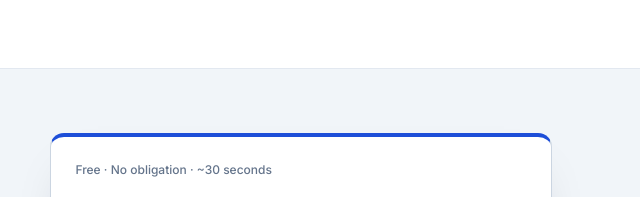
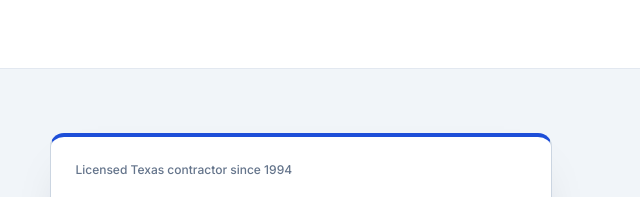
Before and after one commit to jtfasulo7/sybago-website, a website: page pnr/index.html in a window 1280 px wide. Shown: the top 197 px of the page, 640-1280 px from the left. Drawn offline with Linux system fonts and the light colour scheme.

Commit message:
pnr: form subtext now leads with the 1994 credential
Co-Authored-By: Claude Opus 5.5 (1M context) <noreply@anthropic.com>

```diff
--- a/pnr/index.html
+++ b/pnr/index.html
@@ -683,7 +683,7 @@ button{font:inherit;color:inherit;background:none;border:0;cursor:pointer}
     card.innerHTML = '';
 
     // No step counter or progress bar, on purpose: testing whether hiding progress lifts completion.
-    card.appendChild(h('p', { class: 'prog-note', text: 'Free · No obligation · ~30 seconds' }));
+    card.appendChild(h('p', { class: 'prog-note', text: 'Licensed Texas contractor since 1994' }));
 
     var heading = h('h2', { class: 'q', tabindex: '-1', text: QUESTION[id] });
     var body = h('div', { class: 'step-body' });
```
